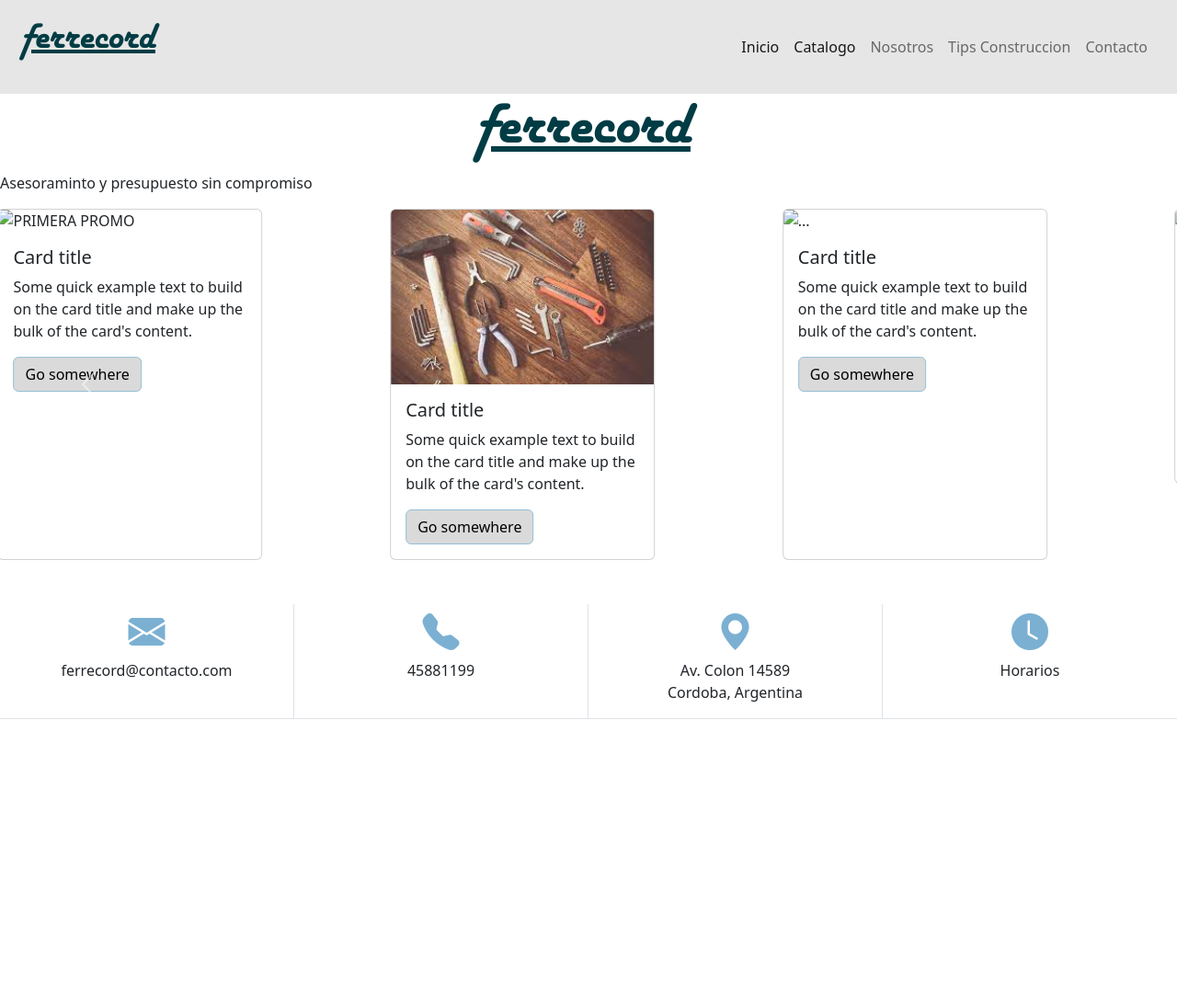
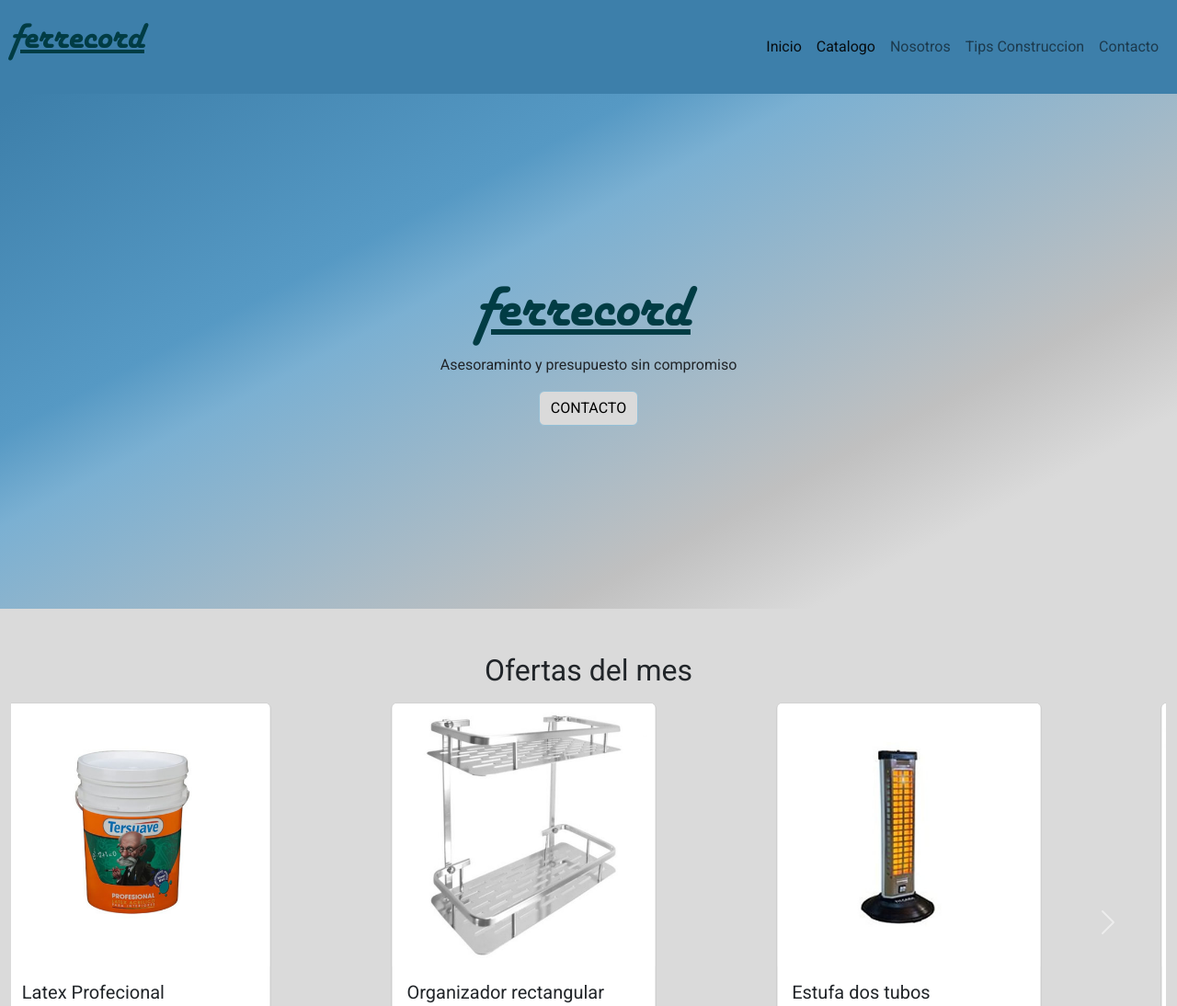
Before and after one commit to Leonardo-Nino/Ferreteria-LeonardoNino, a plain HTML site: page index.html in a window 1280 px wide. Shown: the top 1094 px of the page at 92% size. Before the commit the page ends 800 px from the top, so only its background shows below. Drawn offline with nearby package versions, Linux system fonts and the light colour scheme.

Commit message:
Bootstrap Index y Contacto

```diff
--- a/css/style.css
+++ b/css/style.css
@@ -1,8 +1,7 @@
 @font-face {
   font-family: logo;
   src: url(../assets/logo.TTF);
-   /*  Esta fuente para el logo no esta en google font y la descargue desde otro lado  y no se como agregarla a
-   html como un link*/
+
 }
 
 *{
@@ -12,9 +11,14 @@
 }
 
 
+body{
+
+  font-family: "roboto";
+
+}
 
 
-/* Aqui empieza Header, Nav y logo para TODAS las paginas*/
+/* Aqui empieza Header, Nav y logo para TODAS las paginas-------------------*/
 
 .logoHeader {
   font-family: "logo";
@@ -26,13 +30,55 @@
 }
 
 
+.bg-color{
+  background-color: #3D7FAA
+ }
+
+ a{
+   transition: all 1 ease-in-out;
+
+ }
+
+ header p:hover, a:hover ,.btn-primary:hover{
+   transform: scale(0.8);
 
 
-/* HEADER NAV LOGO TODAS LAS PAGINAS--------------------------------- */
+ }
 
 
+
+
+
+/*FOOTER DE TODAS LAS PAGINAS*--------------------------------------------*/
+
+.background-footer{
+
+background-color: #C0C0C0;
+}
+
+footer div div a{
+  color:#7BB0D2;
+}
+
+footer div div a:hover{
+
+  color: greenyellow;
+}
+
+
+/* ACA INDEX--------------------------------------------------------------*/
+
+
+.contenedor-main{
+  height: 70vh;
+  background-image: rgb(61,127,170);
+  background-image: linear-gradient(152deg, rgba(61,127,170,1) 1%, rgba(86,153,196,1) 30%, rgba(123,176,210,1) 38%, rgba(192,192,192,1) 71%, rgba(218,218,218,1) 83%);
+
+
+}
+
 .logoMain{
-  text-align: center;
+
   font-family: "logo";
   font-size: 4em;
   text-decoration-line: underline;
@@ -41,38 +87,32 @@
 
 }
 
-.bg-color{
- background-color: #E6E6E6
-}
+@media only screen and (max-width: 550px){
 
-a{
-  transition: all 1 ease-in-out;
+  .Carrusel-cards{
+    flex-direction: column;
+    align-items: center;
+
+
+  }
 
 }
 
-header p:hover, a:hover ,.btn-primary:hover{
-  transform: scale(0.8);
+.carousel-control-next, .carousel-control-prev {
+  width: 10%;
+}
 
-
-}
+ .bg-carrusel{
+ background-color: #DADADA;
 
 
 
 
 
-/*FOOTER DE TODAS LAS PAGINAS*-----------------------------------------*/
 
 
-footer div div a{
-  color:#7BB0D2;
+ }
 
-
-}
-
-footer div div a:hover{
-
-  color: greenyellow;
-}
 
 
 /*Aca comienza main del archivo "Nosotros" */
--- a/index.html
+++ b/index.html
@@ -4,6 +4,11 @@
     <meta charset="UTF-8">
     <meta http-equiv="X-UA-Compatible" content="IE=edge">
     <meta name="viewport" content="width=device-width, initial-scale=1.0">
+
+      <!-- FONT -->
+    <link rel="preconnect" href="https://fonts.googleapis.com">
+    <link rel="preconnect" href="https://fonts.gstatic.com" crossorigin>
+    <link href="https://fonts.googleapis.com/css2?family=Roboto:wght@100;300;400&display=swap" rel="stylesheet">
        <!-- bootstrap -->
     <link href="https://cdn.jsdelivr.net/npm/bootstrap@5.2.0/dist/css/bootstrap.min.css" rel="stylesheet" integrity="sha384-gH2yIJqKdNHPEq0n4Mqa/HGKIhSkIHeL5AyhkYV8i59U5AR6csBvApHHNl/vI1Bx" crossorigin="anonymous">
       <!-- bootstrap Iconos -->
@@ -17,7 +22,6 @@
 <!--desde aca Logo mas Nav -->
     <header class="container-fluid bg-color">
         <div class ="row">
-            <div class="col">
             <nav class="navbar navbar-expand-lg">
                     <div class="container-fluid">
                       <a class="navbar-brand" href="#"><p class="logoHeader"> ferrecord </p></a>
@@ -46,43 +50,44 @@
                     </div>
               </nav>
         </div>
-        </div>
     </header>
 
-    <main class>
-
-      <section>
+    <main class="container-fluid">
+      <div class="row">
+        <section class="col-md-12 contenedor-main mb-0 d-flex flex-column justify-content-center  align-items-center text-center">
               <h1 class="logoMain"> ferrecord </h1>
               <p class="descripcionMain">Asesoraminto y presupuesto sin compromiso</p>
+              <a href="./pages/Contacto.html" class="btn btn-primary">CONTACTO</a>
 
         </section>
-      <section>
+        <section class="col-md-12 justify-content-sm-center bg-carrusel pt-5 pb-5">
+          <h2 class=" text-center mb-3">Ofertas del mes</h2>
           <div id="carouselExampleControls" class="carousel slide" data-bs-ride="carousel">
             <div class="carousel-inner ">
               <div class="carousel-item active">
-              <div class="Carrusel-cards d-flex justify-content-around">
+                <div class="Carrusel-cards d-flex  justify-content-around">
                   <div class="card" style="width: 18rem;">
-                  <img src="..." class="card-img-top" alt="PRIMERA PROMO">
+                    <img src="./images/latex_profesionalr.jpg" class="card-img-top" alt="Pintura">
                     <div class="card-body">
-                    <h5 class="card-title">Card title</h5>
+                      <h5 class="card-title">Latex Profecional </h5>
                       <p class="card-text">Some quick example text to build on the card title and make up the bulk of the card's content.</p>
-                    <a href="#" class="btn btn-primary">Go somewhere</a>
+                      <a href="#" class="btn btn-primary">Lo quiero</a>
                     </div>
                   </div>
                   <div class="card" style="width: 18rem;">
-                  <img src="./images/Herramientas.jpg" class="card-img-top" alt="...">
+                    <img src="./images/organizador-rect-2-estantes-aluminio-org0imp46-504x504.png" class="card-img-top" alt="Orgamizador">
                     <div class="card-body">
-                    <h5 class="card-title">Card title</h5>
+                      <h5 class="card-title">Organizador rectangular </h5>
                       <p class="card-text">Some quick example text to build on the card title and make up the bulk of the card's content.</p>
-                    <a href="#" class="btn btn-primary">Go somewhere</a>
+                      <a href="#" class="btn btn-primary">Lo quiero</a>
                     </div>
                   </div>
                   <div class="card" style="width: 18rem;">
-                  <img src="..." class="card-img-top" alt="...">
+                    <img src="./images/estufa_dos_tubos-1.jpg" class="card-img-top" alt="Estufa">
                     <div class="card-body">
-                    <h5 class="card-title">Card title</h5>
+                      <h5 class="card-title">Estufa dos tubos</h5>
                       <p class="card-text">Some quick example text to build on the card title and make up the bulk of the card's content.</p>
-                    <a href="#" class="btn btn-primary">Go somewhere</a>
+                      <a href="#" class="btn btn-primary">Lo quiero</a>
                     </div>
                   </div>
                 </div>
@@ -90,55 +95,55 @@
               <div class="carousel-item">
                 <div class="Carrusel-cards d-flex justify-content-around">
                   <div class="card" style="width: 18rem;">
-                  <img src="..." class="card-img-top" alt="SEGUNDO">
+                    <img src="./images/escalera-chica.png" class="card-img-top" alt="Escalera-chica">
                     <div class="card-body">
-                    <h5 class="card-title">Card title</h5>
+                      <h5 class="card-title">Escalera chica</h5>
                       <p class="card-text">Some quick example text to build on the card title and make up the bulk of the card's content.</p>
-                    <a href="#" class="btn btn-primary">Go somewhere</a>
+                      <a href="#" class="btn btn-primary">Lo quiero</a>
                     </div>
                   </div>
                   <div class="card" style="width: 18rem;">
-                  <img src="..." class="card-img-top" alt="...">
+                    <img src="./images/caloventor.jpg" class="card-img-top" alt="coloventor">
                     <div class="card-body">
-                    <h5 class="card-title">Card title</h5>
+                      <h5 class="card-title">Caloventor</h5>
                       <p class="card-text">Some quick example text to build on the card title and make up the bulk of the card's content.</p>
-                    <a href="#" class="btn btn-primary">Go somewhere</a>
+                      <a href="#" class="btn btn-primary">Lo quiero</a>
                     </div>
                   </div>
                   <div class="card" style="width: 18rem;">
-                  <img src="./images/electricidad.jpg" class="card-img-top" alt="...">
+                    <img src="./images/C-1008N-T-TRAPACIO.png" class="card-img-top" alt="Colgante">
                     <div class="card-body">
-                    <h5 class="card-title">Card title</h5>
+                      <h5 class="card-title">Colgante trapecio</h5>
                       <p class="card-text">Some quick example text to build on the card title and make up the bulk of the card's content.</p>
-                    <a href="#" class="btn btn-primary">Go somewhere</a>
+                      <a href="#" class="btn btn-primary">Lo quiero</a>
                     </div>
                   </div>
                 </div>
               </div>
               <div class="carousel-item">
-              <div class="Carrusel-cards d-flex justify-content-around">
+                <div class="Carrusel-cards d-flex  justify-content-around">
                   <div class="card" style="width: 18rem;">
-                  <img src="./images/cerrajeria.jpg" class="card-img-top" alt="CERRAJERIA">
+                    <img src="./images/c123neg-a-e1649246094511.png" class="card-img-top" alt="colgante2">
                     <div class="card-body">
-                    <h5 class="card-title">LLAVES</h5>
+                      <h5 class="card-title">Colgante Madrid</h5>
                       <p class="card-text">Some quick example text to build on the card title and make up the bulk of the card's content.</p>
-                    <a href="#" class="btn btn-primary">Añadir</a>
+                      <a href="#" class="btn btn-primary">Lo quiero </a>
                     </div>
                   </div>
                   <div class="card" style="width: 18rem;">
-                  <img src="..." class="card-img-top" alt="...">
+                    <img src="./images/tender9varillas.png" class="card-img-top" alt="tender">
                     <div class="card-body">
-                    <h5 class="card-title">Card title</h5>
+                      <h5 class="card-title">Tender</h5>
                       <p class="card-text">Some quick example text to build on the card title and make up the bulk of the card's content.</p>
-                    <a href="#" class="btn btn-primary">Go somewhere</a>
+                      <a href="#" class="btn btn-primary">Lo quiero </a>
                     </div>
                   </div>
                   <div class="card" style="width: 18rem;">
-                  <img src="..." class="card-img-top" alt="...">
+                    <img src="./images/Escalera-aluminio-5-escalone.png" class="card-img-top" alt="Escalera2">
                     <div class="card-body">
-                    <h5 class="card-title">Card title</h5>
+                      <h5 class="card-title">Escalera aluminio</h5>
                       <p class="card-text">Some quick example text to build on the card title and make up the bulk of the card's content.</p>
-                    <a href="#" class="btn btn-primary">Go somewhere</a>
+                      <a href="#" class="btn btn-primary">Lo quiero</a>
                     </div>
                   </div>
                 </div>
@@ -154,33 +159,35 @@
             </button>
           </div>
         </section>
+      </div>
     </main>
 
 
 
 
 <!--Footer desde aca-->
-    <footer   class="container-fluid mt-5">
-      <div  class="row text-center">
+    <footer   class="container-fluid  background-footer ">
+      <div  class="row text-center ">
         <div class="col-md-3 border-end border-bottom" >
-            <a href= "#" ><i class="bi bi-envelope-fill fs-1"></i></a>
+            <a href= "./pages/Contacto.html" ><i class="bi bi-envelope-fill fs-1"></i></a>
             <p>ferrecord@contacto.com</p>
         </div>
 
         <div  class="col-md-3 border-end border-bottom">
-          <a href= "#"><i class="bi bi-telephone-fill fs-1 "></i></a>
+          <a href= "https://wa.me/358451750883 "  target="_blank" ><i class="bi bi-telephone-fill fs-1 "></i></a>
             <p>45881199</p>
         </div>
 
         <div  class="col-md-3 border-end border-bottom">
-          <a href= "#"><i class="bi bi-geo-alt-fill fs-1"></i></a>
+          <a href= "https://goo.gl/maps/Yy9kP2972a3zkfYB8" target="_blank"><i class="bi bi-geo-alt-fill fs-1"></i></a>
           <p>Av. Colon 14589 <br>
             Cordoba, Argentina</p>
         </div>
 
         <div  class= "col-md-3 border-bottom">
           <a href= "#"><i class="bi bi-clock-fill fs-1 "></i></a>
-          <p>Horarios</p>
+          <p>Lun a Vier 8:30hs. a 13hs. - 16hs. a 19hs.</p>
+          <p>Sábados de 9hs. a 13hs</p>
         </div>
       </div>
     </footer>
```
Also changed, not shown: pages/Contacto.html (+12 -8 lines), images/C-1008N-T-TRAPACIO.png (added), images/Escalera-aluminio-5-escalone.png (added), images/c123neg-a-e1649246094511.png (added), images/caloventor.jpg (added), images/escalera-chica.png (added), images/estufa_dos_tubos-1.jpg (added), images/latex_profesionalr.jpg (added), images/organizador-rect-2-estantes-aluminio-org0imp46-504x504.png (added), images/tender9varillas.png (added). Lines whose indentation alone changed are shown as unchanged.
